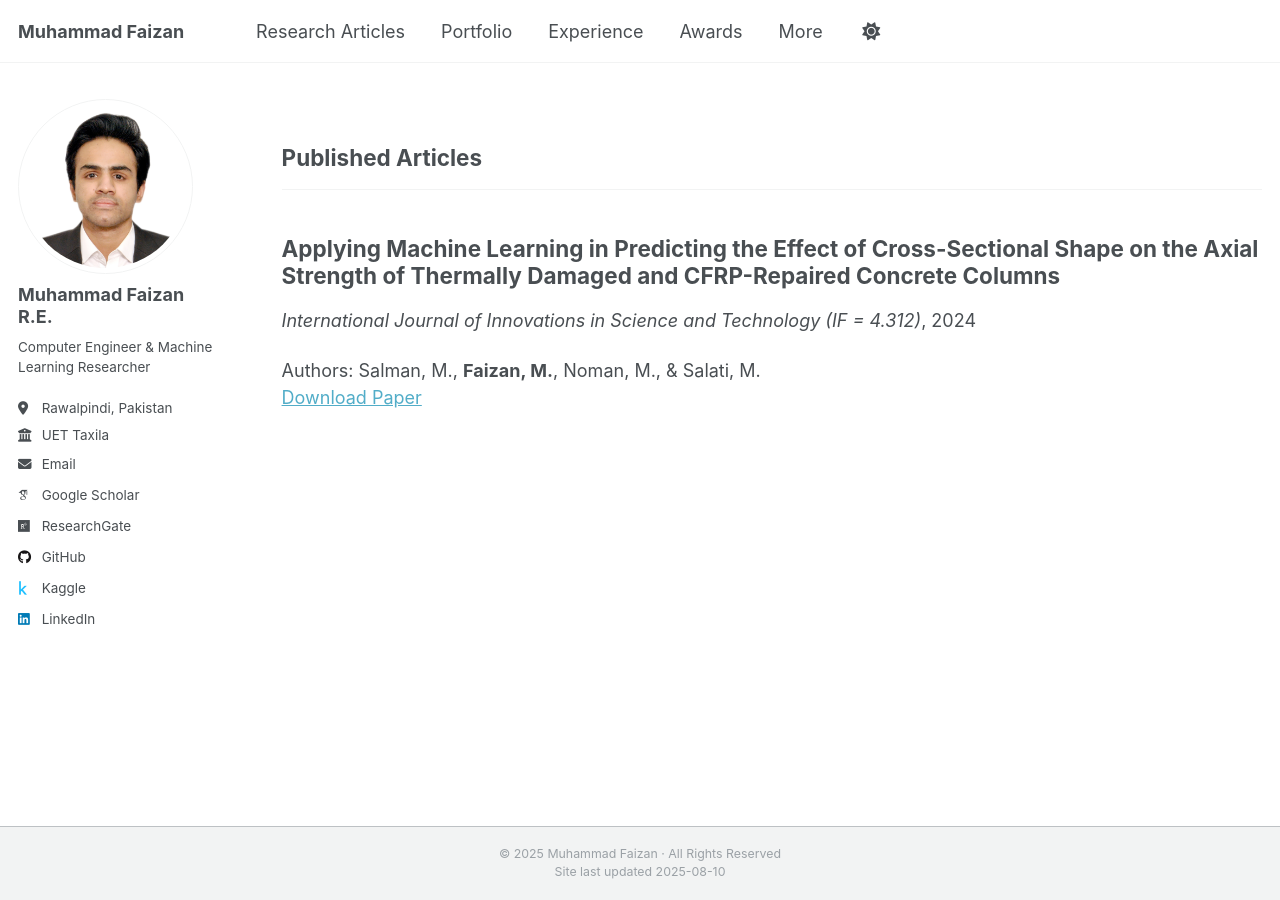
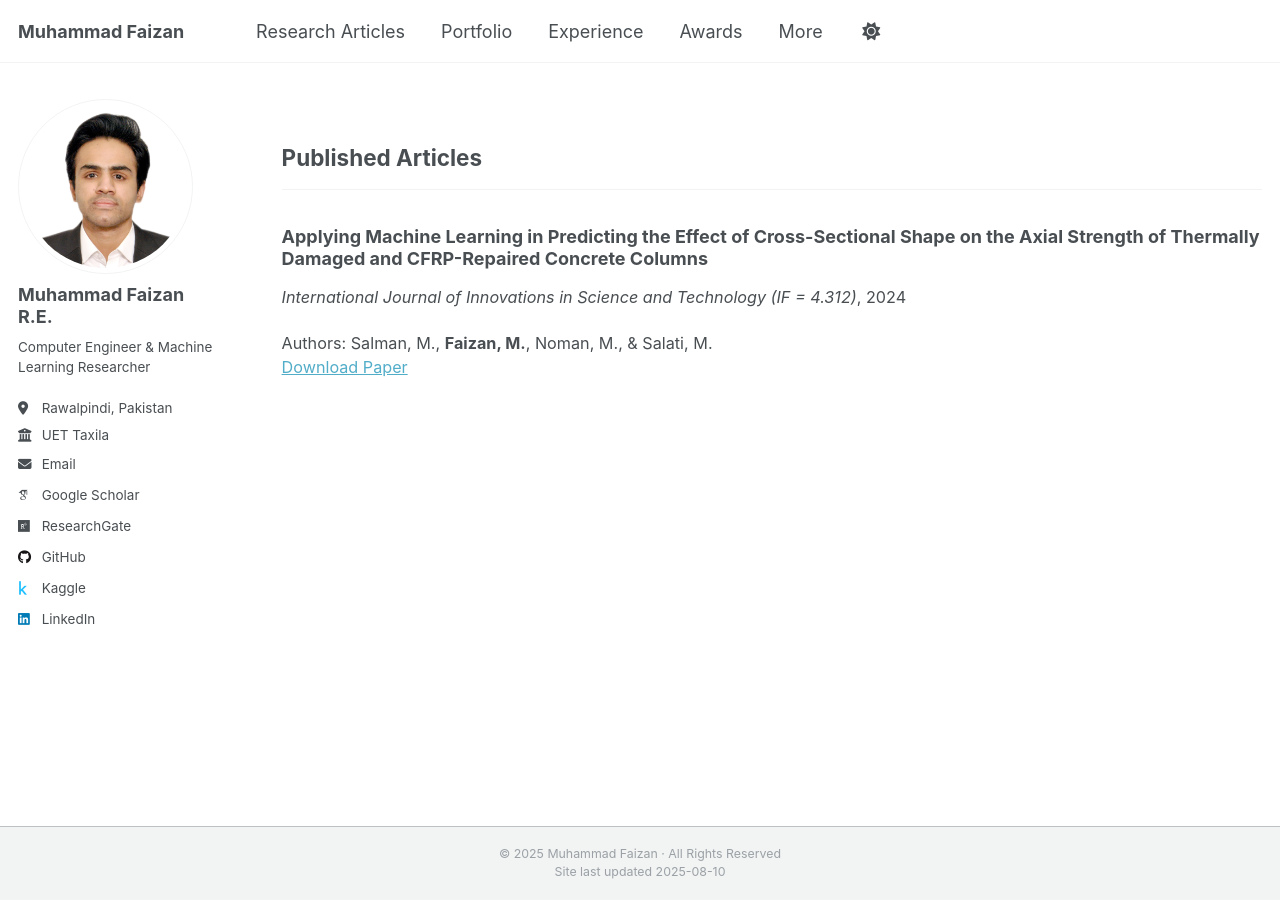
Before and after one commit to MuhammadFaizan99/MuhammadFaizan99.github.io, a Jekyll site: the page built from _pages/publications.html, in a window 1280 px wide. Built offline with Jekyll 4.4.1, drawn with Linux system fonts in a browser that asks for light colours; some web fonts are replaced; a script that is not in the unit is left out.

Commit message:
Update archive-single.html

```diff
--- a/_includes/archive-single.html
+++ b/_includes/archive-single.html
@@ -26,9 +26,9 @@
       </div>
     {% endif %}
 
-   <h2 class="archive__item-title">
+   <h3 class="archive__item-title">
   {{ title }}
-</h2>
+</h3>
 
 
     {% if post.read_time %}
@@ -38,7 +38,7 @@
         {% if post.collection == 'teaching' %}
           <p> {{ post.type }}, <i>{{ post.venue }}</i>, {{ post.date | default: "1900-01-01" | date: "%Y" }} </p>
         {% elsif post.collection == 'publications' %}
-          <p><i>{{ post.venue }}</i>, {{ post.date | default: "1900-01-01" | date: "%Y" }} </p>
+          <p style="font-size: 0.9em;"><i>{{ post.venue }}</i>, {{ post.date | default: "1900-01-01" | date: "%Y" }} </p>
         {% elsif post.date %}
          <p class="page__date"><strong><i class="fa fa-fw fa-calendar" aria-hidden="true"></i> {{ site.data.ui-text[site.locale].date_label | default: "Published:" }}</strong> <time datetime="{{ post.date | default: "1900-01-01" | date_to_xmlschema }}">{{ post.date | default: "1900-01-01" | date: "%B %d, %Y" }}</time></p>
         {% endif %}
@@ -56,7 +56,7 @@
     {% elsif post.citation and post.paperurl and post.bibtexurl %}
       <p>Authors: {{ post.citation }}<br /><a href="{{ post.paperurl }}">Download Paper</a> | <a href="{{ post.bibtexurl }}">Download Bibtex</a></p>
     {% elsif post.citation and post.paperurl %}
-      <p>Authors: {{ post.citation }}<br /><a href="{{ post.paperurl }}">Download Paper</a></p>
+      <p style="font-size: 0.9em;">Authors: {{ post.citation }}<br /><a href="{{ post.paperurl }}">Download Paper</a></p>
     {% elsif post.citation and post.slidesurl and post.bibtexurl %}
       <p>Authors: {{ post.citation }}<br /><a href="{{ post.slidesurl }}">Download Slides</a> | <a href="{{ post.bibtexurl}}">Download Bibtex</a></p>
     {% elsif post.citation and post.slidesurl %}
@@ -64,7 +64,7 @@
     {% elsif post.citation and post.bibtexurl %}
       <p>Authors: {{ post.citation }}<br /><a href="{{ post.bibtexurl }}">Download Bibtex</a></p>
     {% elsif post.citation %}
-      <p>Authors: {{ post.citation }}</p>
+      <p style="font-size: 0.9em;">Authors: {{ post.citation }}</p>
     {% elsif post.paperurl and post.bibtexurl %}
       <p><a href=" {{ post.paperurl }} ">Download Paper</a> | <a href="{{ post.bibtexurl }}">Download Bibtex</a></p>
     {% elsif post.paperurl %}
```
